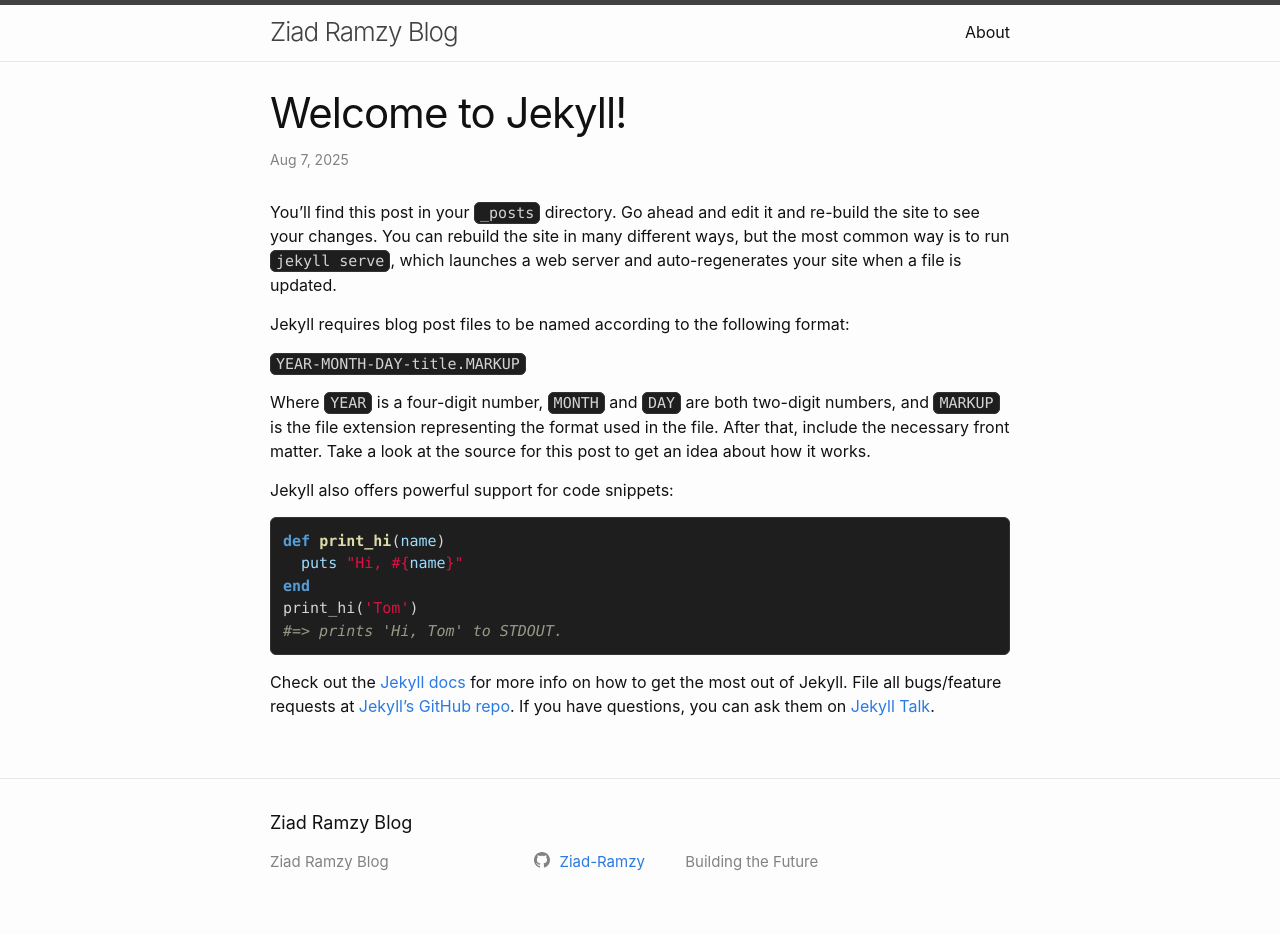
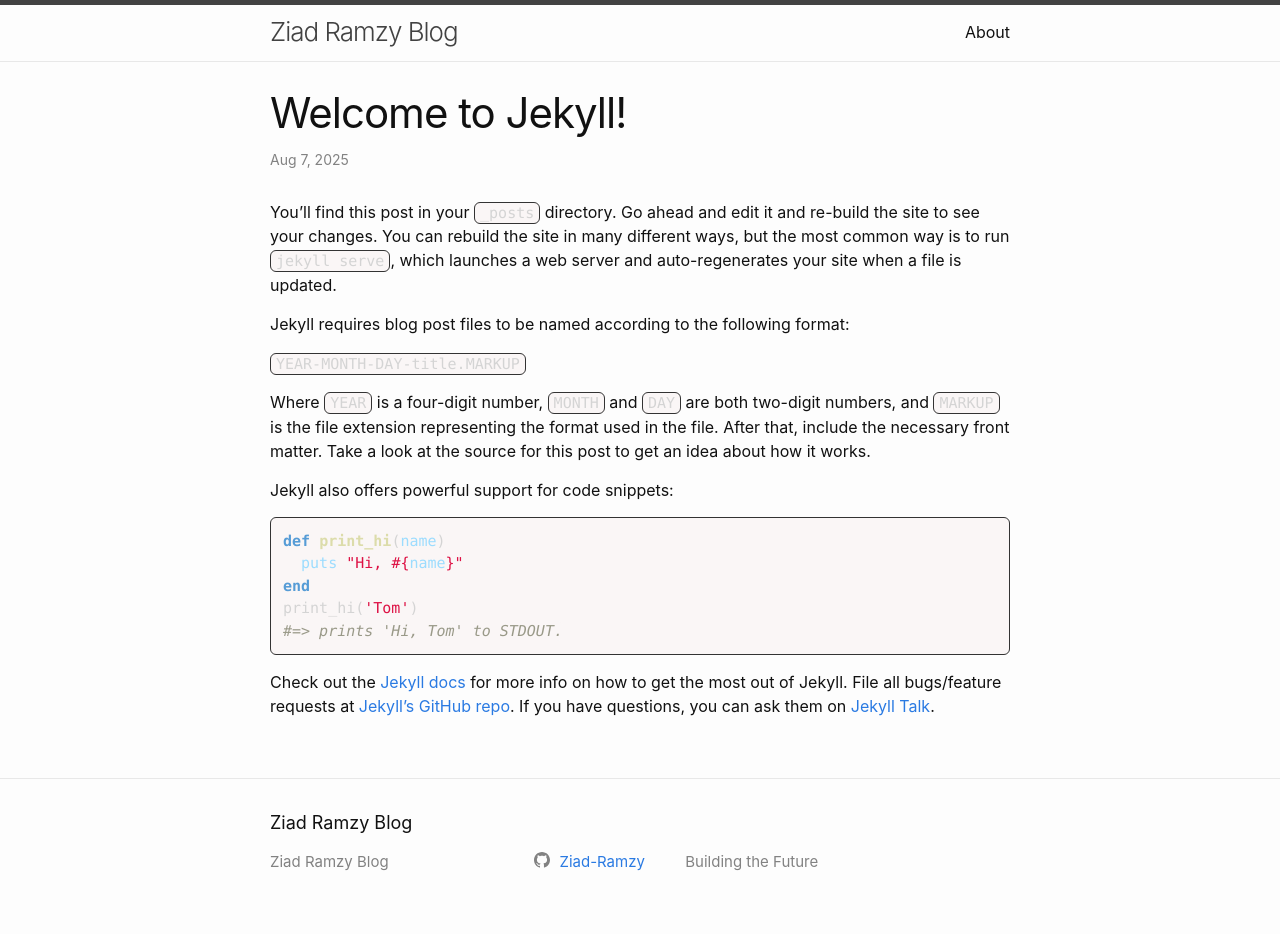
Before and after one commit to Ziad-Ramzy/ziad-ramzy.github.io, a Jekyll site: the page built from _posts/2025-08-07-welcome-to-jekyll.markdown, in a window 1280 px wide. Built offline with Jekyll 4.4.1, drawn with Linux system fonts in a browser that asks for light colours.

Commit message:
some customizations

```diff
--- a/assets/main.scss
+++ b/assets/main.scss
@@ -6,9 +6,9 @@
 /* VS Code Dark+ Theme Code Block Style */
 
 pre, code {
-  font-family: Menlo, Consolas, "Courier New", monospace;
+  font-family: "Menlo", "Consolas", "Courier New", monospace;
   font-size: 15px;
-  background-color: #1e1e1e;
+  background-color: #faf6f6;
   color: #d4d4d4;
   border: 1px solid #333;
   border-radius: 6px;
```
